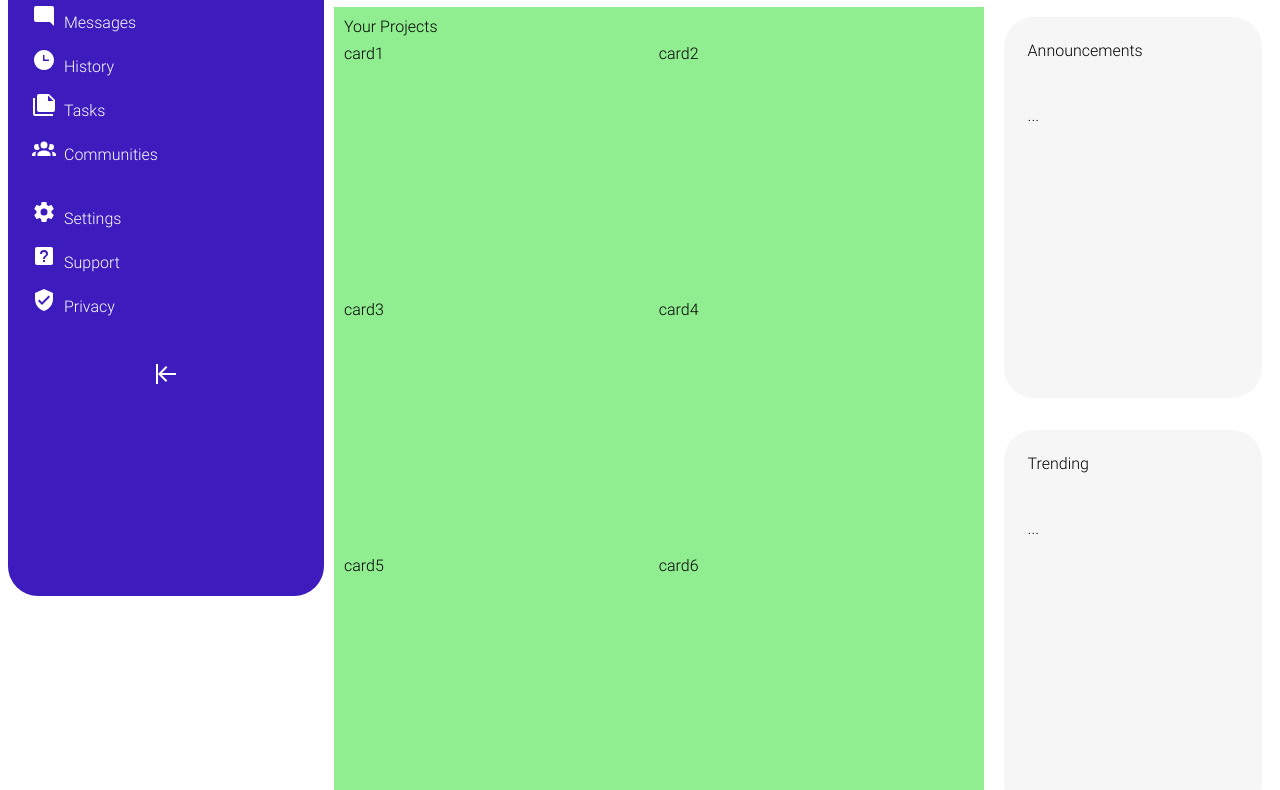
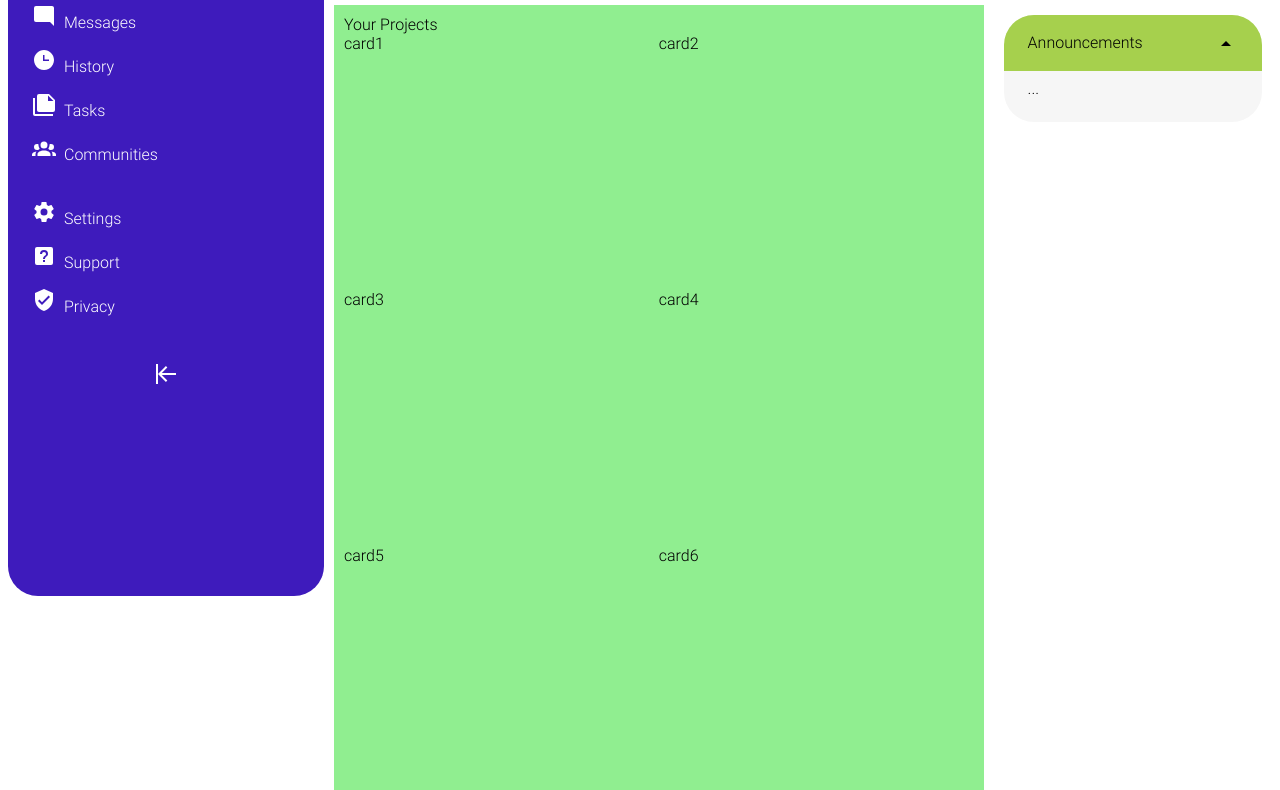
Before and after one commit to Cedrus32/Admin-Dashboard, a plain HTML site: page index.html in a window 1280 px wide. Shown: the part 196-986 px from the top of the page. Drawn offline with Linux system fonts and the light colour scheme.

Commit message:
Set secondary-content section & header styling/sizing/positioning

```diff
--- a/index.html
+++ b/index.html
@@ -86,16 +86,26 @@
             </div>
 
             <div class='container-item secondary-content'>
-                <section class='announce'>
-                    <h3>Announcements</h3>
-                    <br><br>
-                    ...
-                </section>
-                <section class='trend'>
-                    <h3>Trending</h3>
-                    <br><br>
-                    ...
-                </section>
+
+                <div class='secondary-container'>
+
+                    <section class='announce'>
+                        <div class='section-header'>
+                            <div class='section-title'>
+                                <h3>Announcements</h3>
+                            </div>
+                            <div class='spacer'></div>
+                            <div class='menu-icns'>
+                                <img class='vert-coll' src='./assets/icons/menu-up.svg'>
+                                <img class='vert-expand' src='./assets/icons/menu-down.svg'>
+                            </div>
+                        </div>
+                        <div class='section-content'>
+                            ...
+                        </div>
+                    </section>
+
+                </div>
             </div>
 
             <div class='container-item footer'>
--- a/style.css
+++ b/style.css
@@ -25,6 +25,18 @@ ul {
     list-style: none;
 }
 
+h1, h2, h3, h4 {
+    margin: 0px; padding: 0px;
+}
+
+.hide {
+    display: none;
+}
+
+.show {
+    display: content;
+}
+
 /* ------------- */
 /* MIXED STYLING */
 /* ------------- */
@@ -36,7 +48,9 @@ input#searchbar,
 .proj-manage img,
 nav img,
 #expand,
-#collapse {
+#collapse,
+.menu-icns,
+.menu-icns img {
     height: var(--nav-h2-icn-height); width: auto;
 }
 
@@ -47,6 +61,13 @@ nav img,
 #expand,
 #collapse {
     filter: invert(1);
+}
+
+.spacer {
+    /* display: flex; */
+    height: 0px; width: 0px;
+    flex-grow: 1;
+    flex-shrink: 1;
 }
 
 /* ------------------- */
@@ -187,12 +208,6 @@ nav span {
     display: none;
 }
 
-.spacer {
-    display: flex;
-    width: 0px;
-    flex-grow: 1;
-}
-
 .exp-coll {
     display: none;
 }
@@ -219,7 +234,9 @@ nav span {
 /* SECONDARY CONTENT -------------------- */
 .secondary-content {
     grid-area: secondary-content;
+}
 
+.secondary-container {
     display: grid;
     grid-template-rows: auto;
     grid-template-areas: 'announce'
@@ -228,17 +245,38 @@ nav span {
 }
 
 section {
+    display: grid;
+    grid-template: auto auto / auto;
+    gap: 0.5rem;
+
     background-color: #F6F6F6;
     padding: var(--item-padding);
     border-radius: var(--ui-rad);
+}
+
+.section-header {
+    display: flex;
+    align-items: center;
+    gap: var(--icn-gap);
+    margin: calc(-1 * var(--item-padding)) calc(-1 * var(--item-padding)) 0rem;
+    padding: calc(var(--item-padding) / 2) var(--item-padding);
+    border-radius: var(--ui-rad) var(--ui-rad) 0px 0px;
 }
 
 .announce {
     grid-area: announce;
 }
 
+.announce .section-header {
+    background-color: #A6D04D;
+}
+
 .trend {
     grid-area: trend;
+}
+
+.vert-expand {
+    display: none;
 }
 
 /* FOOTER -------------------- */
```
